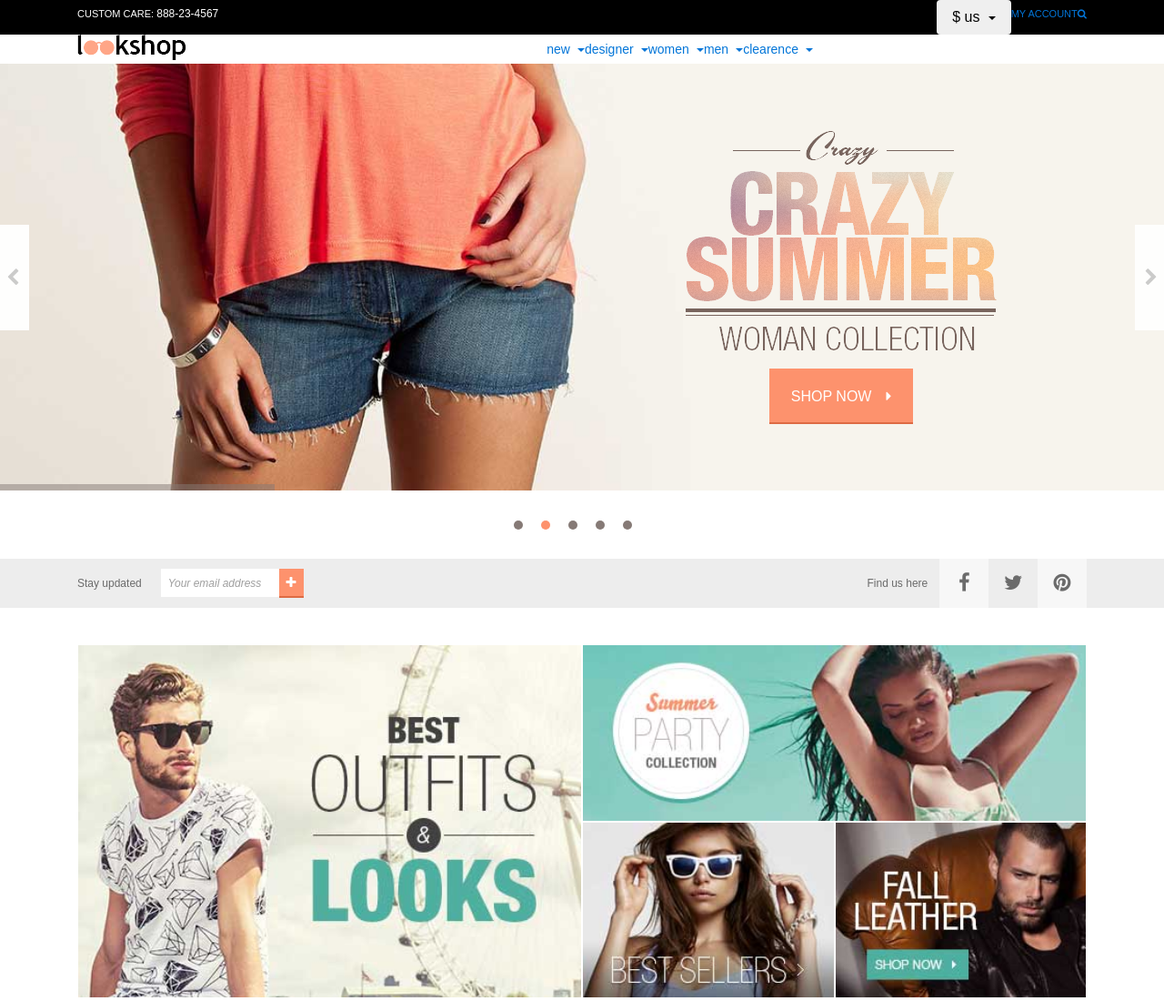
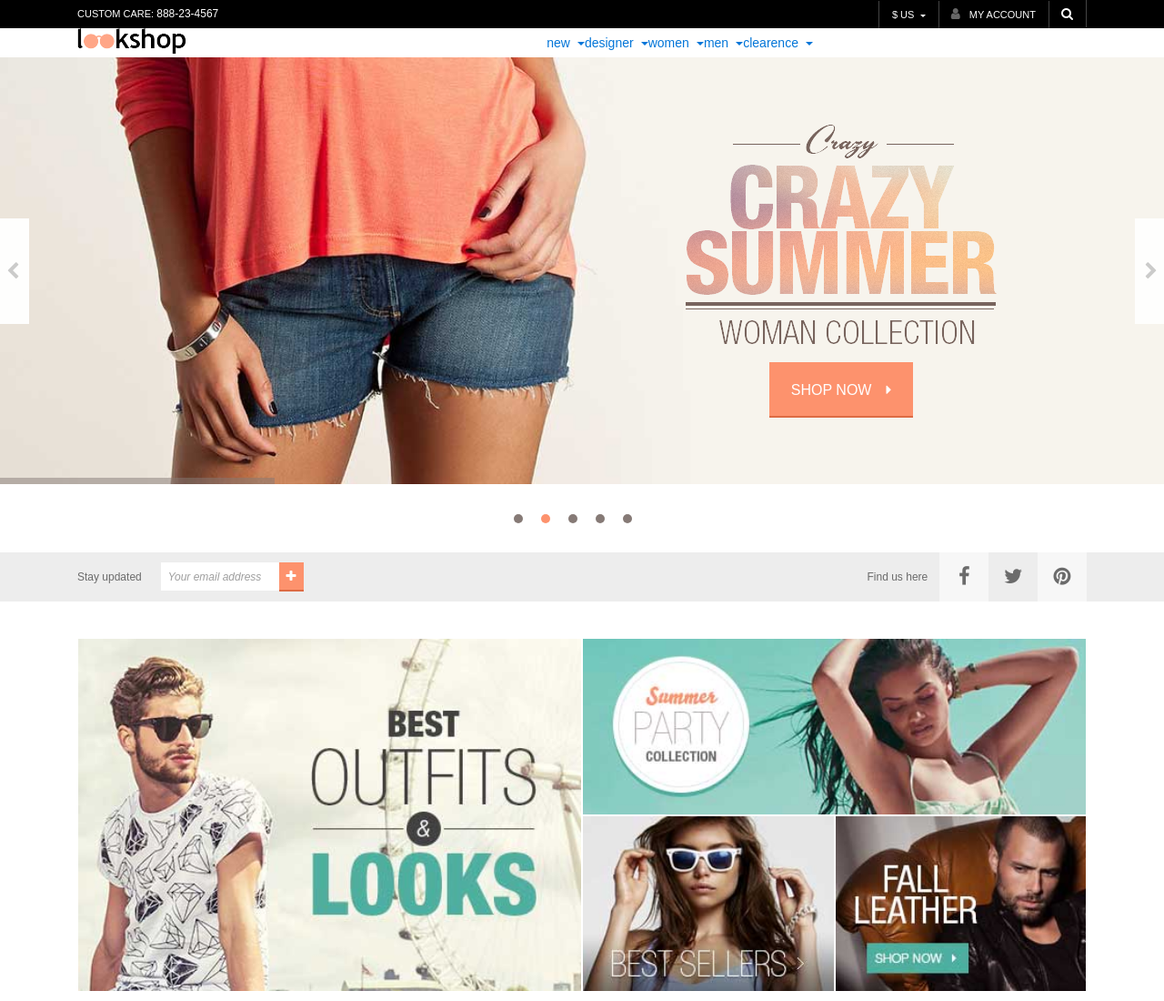
Before and after one commit to tirr0re/smile, a website: page app/index.html in a window 1280 px wide. Shown: the top 1100 px of the page at 91% size. Drawn offline with Linux system fonts and the light colour scheme.

Commit message:
add account menu

```diff
--- a/app/index.html
+++ b/app/index.html
@@ -19,18 +19,18 @@
             <div class="custom-text">custom care: <span>888-23-4567</span></div>
           </div>
           <div class="col-6 right-side">
-            <div class="dropdown currency">
-              <button class="btn btn-default dropdown-toggle" type="button" id="dropdownMenu1" data-toggle="dropdown" aria-haspopup="true" aria-expanded="true">
-                &#036; us
-                <span class="caret"></span>
-              </button>
-              <ul class="dropdown-menu" aria-labelledby="dropdownMenu1">
-                <li><a href="#">&#8372; ua</a></li>
-                <li><a href="#">&#128; eur</a></li>
-              </ul>
-            </div><!-- end currency -->
-            <a href="#" class="account">my account</a>
-            <a href="#"><i class="fa fa-search" aria-hidden="true"></i></a>
+            <ul class="account">
+              <li class="dropdown currency">
+                <a class="dropdown-toggle" data-toggle="dropdown" href="#" role="button" aria-haspopup="true" aria-expanded="false">&#036; us<span class="caret"></span>
+                </a>
+                <ul class="dropdown-menu">
+                  <li><a href="#">&#8372; ua</a></li>
+                  <li><a href="#">&#128; eur</a></li>
+                </ul>
+              </li>
+              <li class="user"><a href="#"><i class="fa fa-user" aria-hidden="true"></i>my account</a></li>
+              <li class="search"><a href="#"><i class="fa fa-search" aria-hidden="true"></i></a></li>
+            </ul>
           </div>
         </div>
       </div>
--- a/app/less/style.less
+++ b/app/less/style.less
@@ -43,6 +43,59 @@ ul {
 .custom-text {
   span {
     font-size: 12px;
+  }
+}
+
+.account {
+  margin-bottom: 0;
+  & > li {
+    display: inline-block;
+    margin-left: -4px;
+    border-right: 1px solid #444;
+    transition: background-color .3s ease-out;
+    &:first-child {
+      border-left: 1px solid #444;
+    }
+
+    &:hover {
+      background-color: @color-coral;
+    }
+
+    a {
+      display: inline-block;
+      color: #fff;
+      padding: 0 14px;
+      line-height: 30px;
+      text-decoration: none;
+    }
+  }
+
+  .currency {
+    ul {
+      background-color: #000;
+      min-width: 100%;
+      padding: 0;
+      li {
+        font-size: 11px;
+        transition: background-color .3s ease-out;
+
+        &:hover {
+          background-color: @color-coral;
+        }
+      }
+    }
+  }
+
+  .user {
+    i {
+      font-size: 14px;
+      margin-right: 10px;
+      color: #666;
+    }
+  }
+
+  .search {
+    font-size: 14px;
   }
 }
 
```
Also changed, not shown: app/css/style.css.
